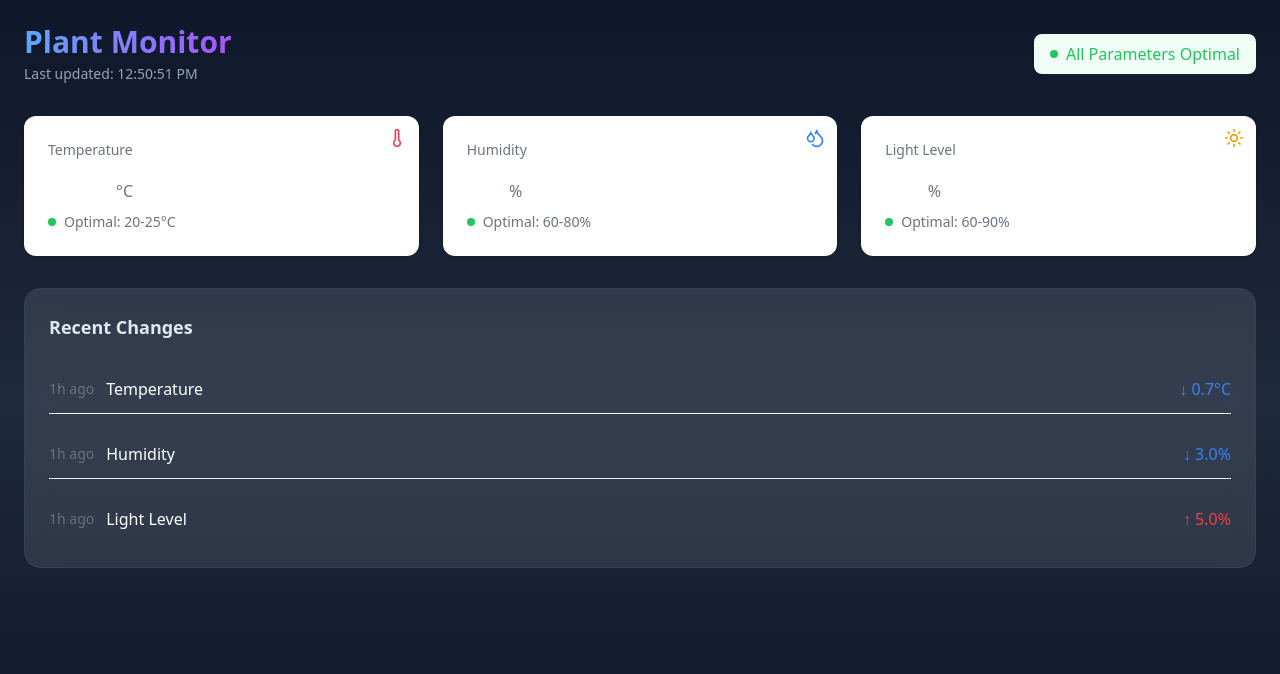
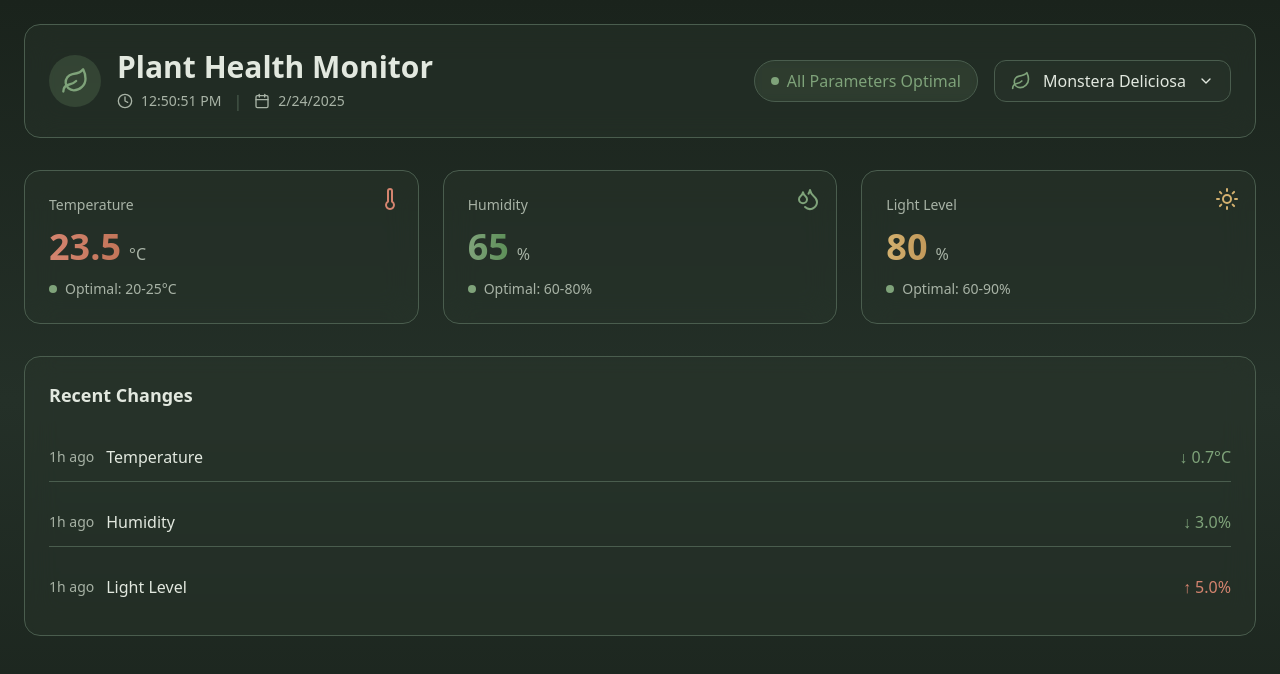
Before and after one commit to viniarski/hacked_team_6, a Next.js app: page / in a window 1280 px wide. Shown: the top 674 px of the page. Built offline with nearby package versions, Linux system fonts and the light colour scheme.

Commit message:
dashboard

```diff
--- a/src/app/dashboard/MetricCard.jsx
+++ b/src/app/dashboard/MetricCard.jsx
@@ -1,53 +1,45 @@
 // src/components/MetricCard.jsx
-'use client';
+"use client";
 
 import { useState } from 'react';
 
-export const MetricCard = ({
-  title,
-  value,
-  unit,
-  icon: Icon,
-  color,
-  optimal,
-  warning,
-  critical,
-}) => {
+export const MetricCard = ({ title, value, unit, icon: Icon, color, optimal, warning, critical, gradient }) => {
   const [isHovered, setIsHovered] = useState(false);
 
   const getStatusColor = () => {
-    if (value >= optimal.min && value <= optimal.max) return 'bg-green-500';
-    if (value >= warning.min && value <= warning.max) return 'bg-yellow-500';
-    return 'bg-red-500';
+    if (value >= optimal.min && value <= optimal.max) return 'bg-[#7fa37a]';
+    if (value >= warning.min && value <= warning.max) return 'bg-[#d4b16f]';
+    return 'bg-[#d4846f]';
   };
 
   return (
     <div
-      className={`relative bg-white rounded-xl p-6 transition-all duration-300 ${
-        isHovered ? 'shadow-lg transform -translate-y-1' : 'shadow'
+      className={`relative backdrop-blur-lg bg-[#2c392f]/40 rounded-2xl border border-[#4a5d4e] p-6 transition-all duration-300 ${
+        isHovered ? 'transform -translate-y-1' : ''
       }`}
       onMouseEnter={() => setIsHovered(true)}
       onMouseLeave={() => setIsHovered(false)}
     >
-      <div className="absolute top-3 right-3">
-        <Icon className={`h-5 w-5 ${color}`} />
+      <div className="absolute top-4 right-4">
+        <Icon className={`h-6 w-6 ${color}`} />
       </div>
-      <div className="flex flex-col space-y-2">
-        <span className="text-sm font-medium text-gray-500">{title}</span>
+      <div className="flex flex-col space-y-3">
+        <span className="text-sm font-medium text-[#a8b3a6]">{title}</span>
         <div className="flex items-baseline gap-2">
-          <span className="text-3xl font-bold">{value}</span>
-          <span className="text-gray-500">{unit}</span>
+          <span className={`text-4xl font-bold bg-gradient-to-r ${gradient} bg-clip-text text-transparent`}>
+            {value}
+          </span>
+          <span className="text-[#a8b3a6]">{unit}</span>
         </div>
-        <div className="flex items-center gap-2 mt-2">
+        <div className="flex items-center gap-2">
           <div className={`h-2 w-2 rounded-full ${getStatusColor()}`} />
-          <span className="text-sm text-gray-500">
-            Optimal: {optimal.min}-{optimal.max}
-            {unit}
+          <span className="text-sm text-[#a8b3a6]">
+            Optimal: {optimal.min}-{optimal.max}{unit}
           </span>
         </div>
       </div>
       {isHovered && (
-        <div className="absolute inset-x-0 -bottom-1 h-1 rounded-b-xl bg-gradient-to-r from-blue-500 to-purple-500 transform transition-all duration-300" />
+        <div className={`absolute inset-x-0 -bottom-0 h-1 rounded-b-2xl bg-gradient-to-r ${gradient}`} />
       )}
     </div>
   );
--- a/src/app/dashboard/PlantDashboard.jsx
+++ b/src/app/dashboard/PlantDashboard.jsx
@@ -1,7 +1,16 @@
+// src/app/dashboard/PlantDashboard.jsx
 'use client';
 
 import { useState, useEffect } from 'react';
-import { Thermometer, Droplets, Sun } from 'lucide-react';
+import {
+  Thermometer,
+  Droplets,
+  Sun,
+  Leaf,
+  ChevronDown,
+  Clock,
+  Calendar,
+} from 'lucide-react';
 import { MetricCard } from '@/app/dashboard/MetricCard';
 import { StatusOverview } from '@/app/dashboard/StatusOverview';
 import { TimelineEvent } from '@/app/dashboard/TimelineEvent';
@@ -14,69 +23,143 @@ const TimeDisplay = () => {
     const timer = setInterval(() => {
       setTime(new Date().toLocaleTimeString());
     }, 1000);
-
     return () => clearInterval(timer);
   }, []);
 
   return <span>{time}</span>;
 };
 
+const PlantSelector = ({ selectedPlant, onSelect }) => {
+  const [isOpen, setIsOpen] = useState(false);
+
+  const plants = [
+    { id: 1, name: 'Monstera Deliciosa', type: 'Tropical' },
+    { id: 2, name: 'Snake Plant', type: 'Succulent' },
+    { id: 3, name: 'Fiddle Leaf Fig', type: 'Indoor Tree' },
+    { id: 4, name: 'Peace Lily', type: 'Flowering' },
+  ];
+
+  return (
+    <div className="relative">
+      <button
+        onClick={() => setIsOpen(!isOpen)}
+        className="flex items-center gap-3 px-4 py-2 rounded-xl bg-[#2c392f]/40 hover:bg-[#2c392f]/60 transition-colors border border-[#4a5d4e] text-[#e2e8df]"
+      >
+        <Leaf className="h-5 w-5 text-[#7fa37a]" />
+        <span>{selectedPlant.name}</span>
+        <ChevronDown
+          className={`h-4 w-4 transition-transform ${
+            isOpen ? 'rotate-180' : ''
+          }`}
+        />
+      </button>
+
+      {isOpen && (
+        <div className="absolute top-full left-0 mt-2 w-64 py-2 rounded-xl bg-[#2c392f]/90 backdrop-blur-lg border border-[#4a5d4e] shadow-xl z-10">
+          {plants.map((plant) => (
+            <button
+              key={plant.id}
+              onClick={() => {
+                onSelect(plant);
+                setIsOpen(false);
+              }}
+              className="w-full px-4 py-2 text-left hover:bg-[#4a5d4e] transition-colors flex flex-col"
+            >
+              <span className="text-[#e2e8df]">{plant.name}</span>
+              <span className="text-sm text-[#7fa37a]">{plant.type}</span>
+            </button>
+          ))}
+        </div>
+      )}
+    </div>
+  );
+};
+
 const PlantDashboard = () => {
+  const [selectedPlant, setSelectedPlant] = useState({
+    id: 1,
+    name: 'Monstera Deliciosa',
+    type: 'Tropical',
+  });
+
   const metrics = [
     {
       title: 'Temperature',
       value: 23.5,
       unit: '°C',
       icon: Thermometer,
-      color: 'text-rose-500',
+      color: 'text-[#d4846f]',
       optimal: { min: 20, max: 25 },
       warning: { min: 18, max: 27 },
       critical: { min: 15, max: 30 },
       previousValue: 24.2,
       time: '1h ago',
-      gradient: 'from-rose-500 to-orange-500',
+      gradient: 'from-[#d4846f] to-[#c27559]',
     },
     {
       title: 'Humidity',
       value: 65,
       unit: '%',
       icon: Droplets,
-      color: 'text-blue-500',
+      color: 'text-[#7fa37a]',
       optimal: { min: 60, max: 80 },
       warning: { min: 50, max: 90 },
       critical: { min: 40, max: 95 },
       previousValue: 68,
       time: '1h ago',
-      gradient: 'from-blue-500 to-cyan-500',
+      gradient: 'from-[#7fa37a] to-[#5c8f57]',
     },
     {
       title: 'Light Level',
       value: 80,
       unit: '%',
       icon: Sun,
-      color: 'text-amber-500',
+      color: 'text-[#d4b16f]',
       optimal: { min: 60, max: 90 },
       warning: { min: 40, max: 95 },
       critical: { min: 30, max: 100 },
       previousValue: 75,
       time: '1h ago',
-      gradient: 'from-amber-500 to-yellow-500',
+      gradient: 'from-[#d4b16f] to-[#c29859]',
     },
   ];
 
   return (
-    <div className="min-h-screen bg-slate-900 bg-gradient-to-b from-slate-900 via-slate-800 to-slate-900 p-6">
+    <div className="min-h-screen bg-[#1a231c] bg-gradient-to-b from-[#1a231c] via-[#243028] to-[#1a231c] p-6">
       <div className="mx-auto max-w-7xl">
-        <div className="flex flex-col md:flex-row md:items-center justify-between mb-8 gap-4">
-          <div>
-            <h1 className="text-3xl font-bold bg-gradient-to-r from-blue-400 to-purple-500 bg-clip-text text-transparent">
-              Plant Monitor
-            </h1>
-            <p className="text-sm text-slate-400 mt-1">
-              Last updated: <TimeDisplay />
-            </p>
+        {/* Redesigned Header */}
+        <div className="rounded-2xl border border-[#4a5d4e] backdrop-blur-lg bg-[#2c392f]/40 p-6 mb-8">
+          <div className="flex flex-col md:flex-row justify-between items-center">
+            <div className="flex flex-row items-center gap-4">
+              <div className="bg-[#7fa37a] bg-opacity-20 p-3 rounded-full">
+                <Leaf className="h-7 w-7 text-[#7fa37a]" />
+              </div>
+              <div>
+                <h1 className="text-2xl md:text-3xl font-bold text-[#e2e8df]">
+                  Plant Health Monitor
+                </h1>
+                <div className="flex items-center gap-2 mt-1">
+                  <Clock className="h-4 w-4 text-[#a8b3a6]" />
+                  <span className="text-sm text-[#a8b3a6]">
+                    <TimeDisplay />
+                  </span>
+                  <span className="mx-1 text-[#4a5d4e]">|</span>
+                  <Calendar className="h-4 w-4 text-[#a8b3a6]" />
+                  <span className="text-sm text-[#a8b3a6]">
+                    {new Date().toLocaleDateString()}
+                  </span>
+                </div>
+              </div>
+            </div>
+
+            <div className="flex items-center gap-4 mt-4 md:mt-0">
+              <StatusOverview metrics={metrics} />
+              <PlantSelector
+                selectedPlant={selectedPlant}
+                onSelect={setSelectedPlant}
+              />
+            </div>
           </div>
-          <StatusOverview metrics={metrics} />
         </div>
 
         <div className="grid grid-cols-1 md:grid-cols-3 gap-6 mb-8">
@@ -85,8 +168,8 @@ const PlantDashboard = () => {
           ))}
         </div>
 
-        <div className="backdrop-blur-lg bg-white/10 rounded-2xl border border-slate-700 p-6">
-          <h2 className="text-lg font-semibold mb-6 text-slate-200">
+        <div className="backdrop-blur-lg bg-[#2c392f]/40 rounded-2xl border border-[#4a5d4e] p-6">
+          <h2 className="text-lg font-semibold mb-6 text-[#e2e8df]">
             Recent Changes
           </h2>
           <div className="space-y-4">
--- a/src/app/dashboard/StatusOverview.jsx
+++ b/src/app/dashboard/StatusOverview.jsx
@@ -1,47 +1,24 @@
 // src/components/StatusOverview.jsx
+"use client";
+
 export const StatusOverview = ({ metrics }) => {
   const getOverallStatus = () => {
-    const criticalCount = metrics.filter(
-      (m) => m.value < m.critical.min || m.value > m.critical.max
-    ).length;
-    const warningCount = metrics.filter(
-      (m) =>
-        m.value >= m.warning.min &&
-        m.value <= m.warning.max &&
-        (m.value < m.optimal.min || m.value > m.optimal.max)
+    const criticalCount = metrics.filter(m => m.value < m.critical.min || m.value > m.critical.max).length;
+    const warningCount = metrics.filter(m =>
+      (m.value >= m.warning.min && m.value <= m.warning.max) &&
+      (m.value < m.optimal.min || m.value > m.optimal.max)
     ).length;
 
-    if (criticalCount > 0)
-      return {
-        text: 'Critical Attention Needed',
-        color: 'text-red-500 bg-red-50',
-      };
-    if (warningCount > 0)
-      return {
-        text: 'Some Parameters Need Attention',
-        color: 'text-yellow-500 bg-yellow-50',
-      };
-    return {
-      text: 'All Parameters Optimal',
-      color: 'text-green-500 bg-green-50',
-    };
+    if (criticalCount > 0) return { text: 'Critical Attention Needed', color: 'text-[#d4846f] bg-[#d4846f]/10' };
+    if (warningCount > 0) return { text: 'Some Parameters Need Attention', color: 'text-[#d4b16f] bg-[#d4b16f]/10' };
+    return { text: 'All Parameters Optimal', color: 'text-[#7fa37a] bg-[#7fa37a]/10' };
   };
 
   const status = getOverallStatus();
 
   return (
-    <div
-      className={`rounded-lg px-4 py-2 ${status.color} inline-flex items-center gap-2`}
-    >
-      <div
-        className={`h-2 w-2 rounded-full ${
-          status.color.includes('red')
-            ? 'bg-red-500'
-            : status.color.includes('yellow')
-            ? 'bg-yellow-500'
-            : 'bg-green-500'
-        }`}
-      />
+    <div className={`rounded-full px-4 py-2 ${status.color} backdrop-blur-sm border border-[#4a5d4e] inline-flex items-center gap-2`}>
+      <div className={`h-2 w-2 rounded-full ${status.color.includes('[#d4846f]') ? 'bg-[#d4846f]' : status.color.includes('[#d4b16f]') ? 'bg-[#d4b16f]' : 'bg-[#7fa37a]'}`} />
       <span className="font-medium">{status.text}</span>
     </div>
   );
--- a/src/app/dashboard/TimelineEvent.jsx
+++ b/src/app/dashboard/TimelineEvent.jsx
@@ -1,32 +1,27 @@
 // src/components/TimelineEvent.jsx
-export const TimelineEvent = ({
-  time,
-  metric,
-  previousValue,
-  currentValue,
-  unit,
-}) => {
+"use client";
+
+export const TimelineEvent = ({ time, metric, previousValue, currentValue, unit }) => {
   const getDelta = () => {
     const delta = currentValue - previousValue;
     return {
       value: Math.abs(delta).toFixed(1),
       increased: delta > 0,
-      color: delta > 0 ? 'text-red-500' : 'text-blue-500',
+      color: delta > 0 ? 'text-[#d4846f]' : 'text-[#7fa37a]'
     };
   };
 
   const delta = getDelta();
 
   return (
-    <div className="flex items-center justify-between py-3 border-b border-gray-100 last:border-0">
+    <div className="flex items-center justify-between py-3 border-b border-[#4a5d4e] last:border-0">
       <div className="flex items-center gap-3">
-        <span className="text-sm text-gray-500">{time}</span>
-        <span className="font-medium">{metric}</span>
+        <span className="text-sm text-[#a8b3a6]">{time}</span>
+        <span className="font-medium text-[#e2e8df]">{metric}</span>
       </div>
       <div className="flex items-center gap-2">
         <span className={delta.color}>
-          {delta.increased ? '↑' : '↓'} {delta.value}
-          {unit}
+          {delta.increased ? '↑' : '↓'} {delta.value}{unit}
         </span>
       </div>
     </div>
```
